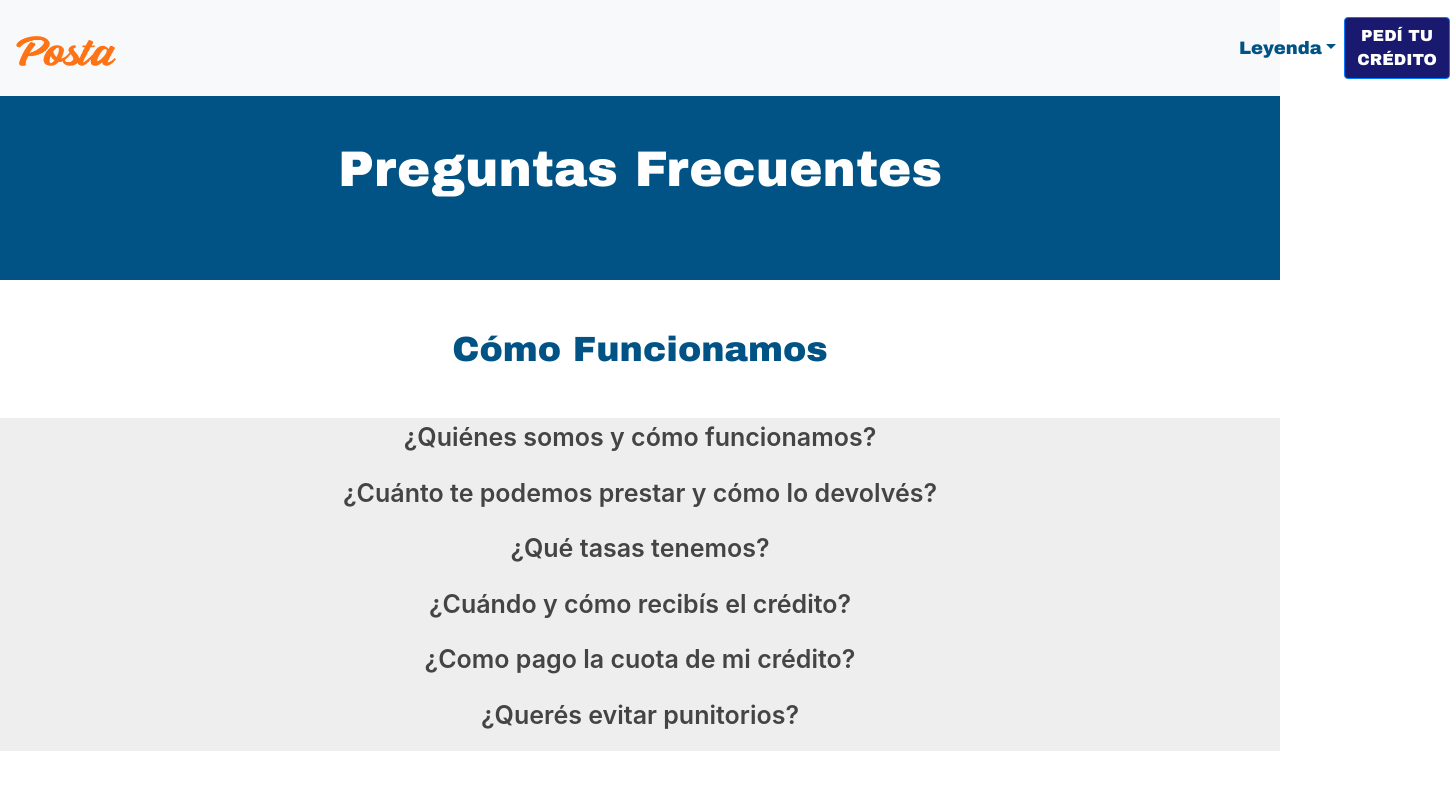
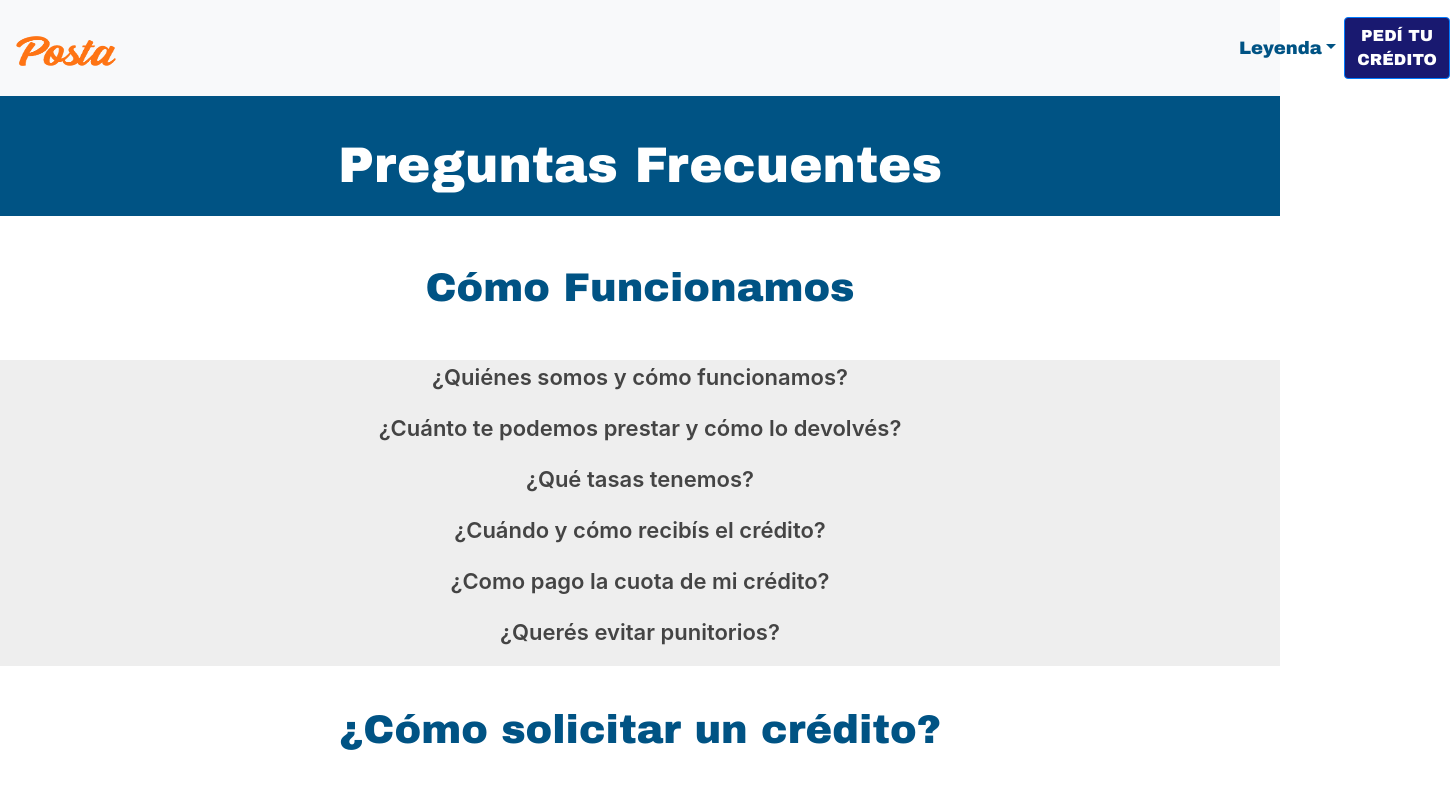
Before and after one commit to Gonzagv/posta-react-site, a React (Create React App) app: page /faqs in a window 1280 px wide. Shown: the top 796 px of the page, 1450 px wide, since content can reach past the window. Built offline with nearby package versions, Linux system fonts and the light colour scheme.

Commit message:
Almost done with FaqsPage query´s

```diff
--- a/src/components/Accordion/Accordion.css
+++ b/src/components/Accordion/Accordion.css
@@ -2,7 +2,21 @@
   display: flex;
   flex-direction: column;
 }
-
+@media (min-width: 1201px) and (max-width: 1900px) {
+  .accordion-title {
+    font-size: 22px;
+  }
+}
+@media (min-width: 766px) and (max-width: 1200px) {
+  .accordion-title {
+    font-size: 20px;
+  }
+}
+@media (min-width: 360px) and (max-width: 775px) {
+  .accordion-title {
+    font-size: 18px;
+  }
+}
 .accordion-title {
   background-color: #eee;
   color: #444;
@@ -11,6 +25,7 @@
   border: none;
   outline: none;
   transition: background-color 0.6s ease;
+  font-weight: 600;
 }
 
 .rotate {
@@ -25,6 +40,20 @@
 
 .accordion-text {
   font-weight: 400;
-  font-size: 14px;
   padding: 18px;
 }
+@media (min-width: 1201px) and (max-width: 1900px) {
+  .accordion-text {
+    font-size: 16px;
+  }
+}
+@media (min-width: 766px) and (max-width: 1200px) {
+  .accordion-text {
+    font-size: 12px;
+  }
+}
+@media (min-width: 360px) and (max-width: 775px) {
+  .accordion-text {
+    font-size: 10px;
+  }
+}
--- a/src/components/Accordion/Accordion.js
+++ b/src/components/Accordion/Accordion.js
@@ -18,7 +18,6 @@ function Accordion(props) {
 
   const titleStyle = {
     fontWeight: 600,
-    fontSize: "25px",
   };
 
   return (
--- a/src/components/CopyRight.js
+++ b/src/components/CopyRight.js
@@ -16,6 +16,7 @@ const Img2 = styled.img`
     height: 15px;
     margin: 20px 50px 0px -30px;
   }
+
 `;
 const Img = styled.img`
   height: 50px;
--- a/src/components/FaqsAccordion.js
+++ b/src/components/FaqsAccordion.js
@@ -10,8 +10,23 @@ const H1 = styled.h1`
   color: white;
   height: 15vh;
   font-size: 50px;
-  padding: 140px;
+  padding: 10px;
   font-family: "Arial Black", Gadget, sans-serif;
+  @media (min-width: 1201px) and (max-width: 1900px) {
+    font-size: 50px;
+    height: 15vh;
+    padding: 40px;
+  }
+  @media (min-width: 766px) and (max-width: 1200px) {
+    font-size: 40px;
+    height: 15vh;
+    padding: 50px;
+  }
+  @media (min-width: 360px) and (max-width: 775px) {
+    font-size: 30px;
+    height: 12vh;
+    padding: 40px;
+  }
 `;
 
 const H2 = styled.h1`
@@ -19,9 +34,16 @@ const H2 = styled.h1`
   padding: 40px;
   font-size: 35px;
   font-family: "Arial Black", Gadget, sans-serif;
+  @media (min-width: 1201px) and (max-width: 1900px) {
+    font-size: 40px;
+  }
+  @media (min-width: 766px) and (max-width: 1200px) {
+    font-size: 30px;
+  }
+  @media (min-width: 360px) and (max-width: 775px) {
+    font-size: 20px;
+  }
 `;
-
-const DivAccordeon = styled.div``;
 
 const Div = styled.div`
   background-color: white;
@@ -36,7 +58,7 @@ function FaqsAccordion(props) {
       </H1>
       <Div className="accordion__section">
         <H2 id="comofuncionamos">Cómo Funcionamos</H2>
-        <DivAccordeon className="accordion__comofuncionamos">
+        <div className="accordion__comofuncionamos">
           <Accordion title="¿Quiénes somos y cómo funcionamos?">
             <span className="accordion-text">
               <p>
@@ -428,7 +450,7 @@ function FaqsAccordion(props) {
               </p>
             </span>
           </Accordion>
-        </DivAccordeon>
+        </div>
       </Div>
     </div>
   );
--- a/src/components/Navigation/Navigation.js
+++ b/src/components/Navigation/Navigation.js
@@ -122,7 +122,7 @@ function Navigation(props) {
     );
   } else if (props.currentSection === "FaqsPage") {
     return (
-      <StyledNav bg="light" expand="lg" fixed="top">
+      <StyledNav bg="light" expand="lg" sticky="top">
         <Link to="/">
           <Img src={process.env.PUBLIC_URL + "/img/posta logo-inverse.png"} />
         </Link>
```
